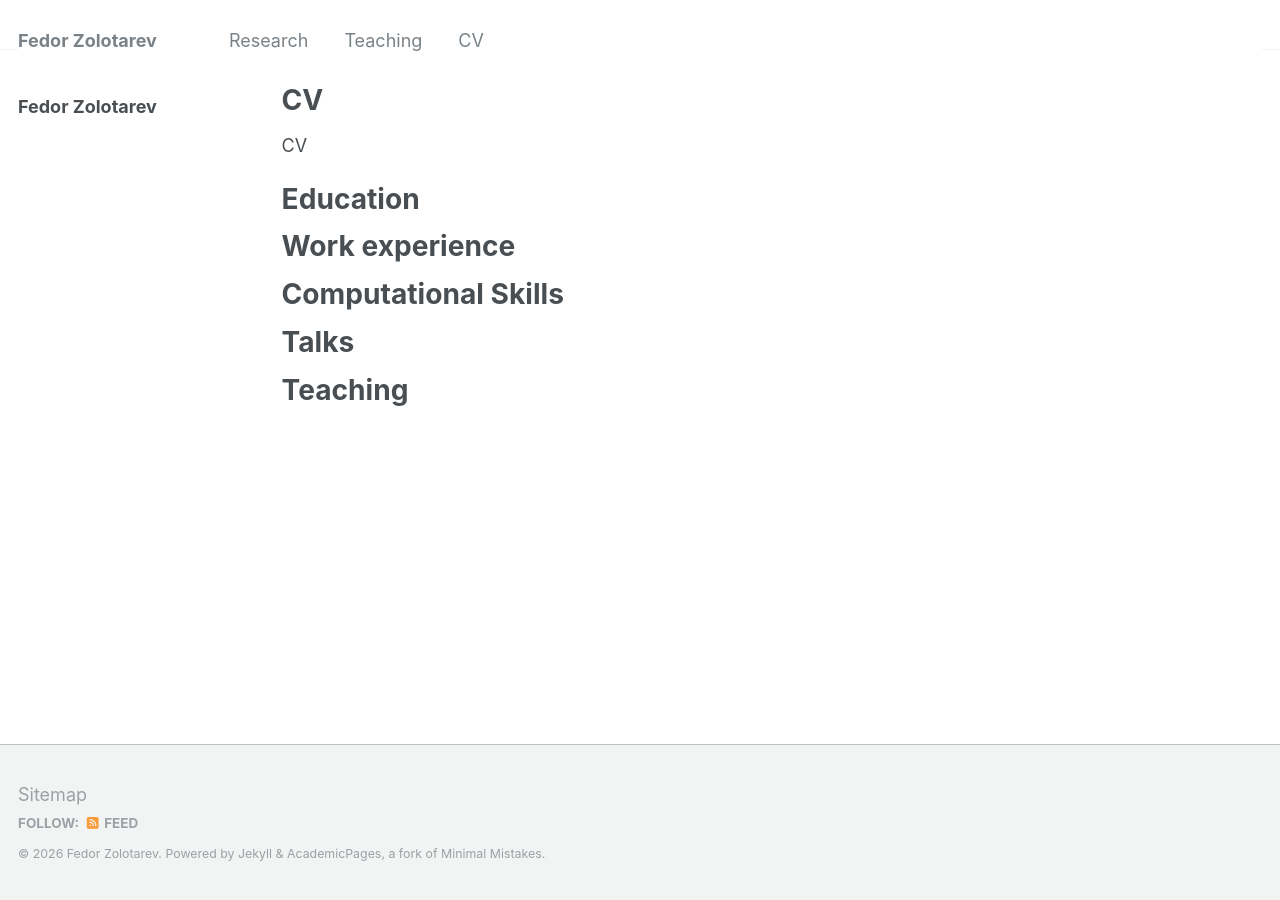
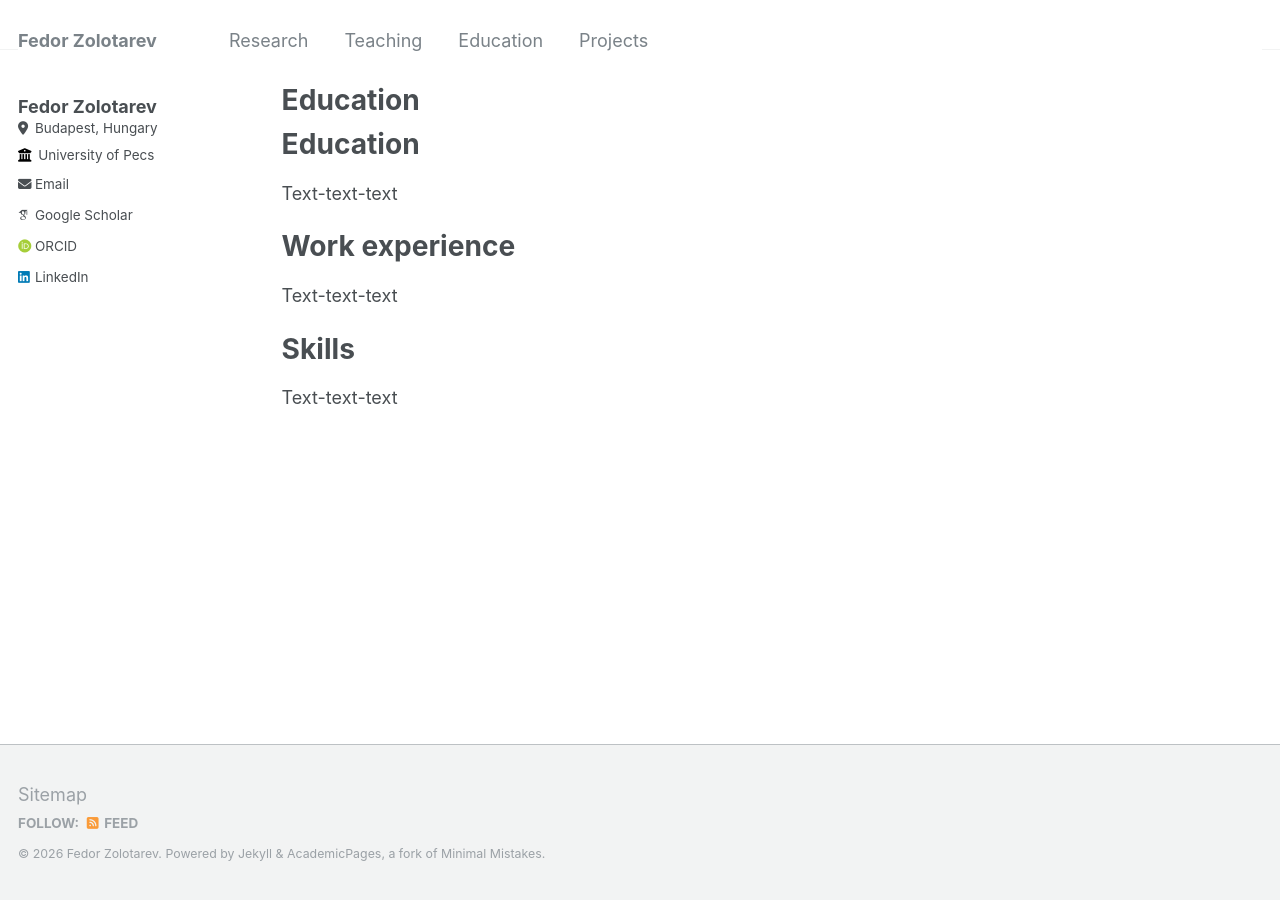
Before and after one commit to zolotarevfedor/bio, a Jekyll site: the page built from _pages/education.md, in a window 1280 px wide. Built offline with Jekyll 4.4.1, drawn with Linux system fonts in a browser that asks for light colours; some web fonts are replaced.

Commit message:
Fill site per requirements: sidebar info, page placeholders, Projects
- Sidebar: location, employer, email, ORCID, Google Scholar, LinkedIn
- Home: intro text, research interests list, closing line
- Research: Articles, Books (co-author), Conference attendance
- Teaching: Teaching assistant list
- CV renamed to Education (/cv/ redirects); new Projects page

Co-Authored-By: Claude Opus 5.5 <noreply@anthropic.com>

```diff
--- a/_config.yml
+++ b/_config.yml
@@ -25,16 +25,16 @@ author:
   name             : "Fedor Zolotarev"
   pronouns         : # example: "she/her"
   bio              : # e.g. "PhD Candidate"
-  location         : # e.g. "City, Country"
-  employer         : # e.g. "University"
+  location         : "Budapest, Hungary"
+  employer         : "University of Pecs"
   uri              : # URL
-  email            : # e.g. "name@example.com"
+  email            : "fedor.zolotarev.ekb@gmail.com"
 
   # Academic websites
   arxiv            : # URL - Update with the correct link to your profile
-  googlescholar    : # URL
+  googlescholar    : "https://scholar.google.com/citations?user=6FojSZsAAAAJ&hl=en"
   impactstory      : # URL
-  orcid            : # URL
+  orcid            : "https://orcid.org/0000-0002-8789-0856"
   pubmed           : # "https://www.ncbi.nlm.nih.gov/pubmed/?term=john+snow"
   researchgate     : # URL
 
@@ -57,7 +57,7 @@ author:
   keybase          : # Username
   instagram        : # Username
   lastfm           : # Username
-  linkedin         : # URL
+  linkedin         : "fedor-zolotarev-637b7a202" # profile name only, without https://www.linkedin.com/in/
   mastodon         : # URL
   medium           : # URL
   pinterest        : # Username
--- a/_data/navigation.yml
+++ b/_data/navigation.yml
@@ -6,5 +6,8 @@ main:
   - title: "Teaching"
     url: /teaching/
 
-  - title: "CV"
-    url: /cv/
+  - title: "Education"
+    url: /education/
+
+  - title: "Projects"
+    url: /projects/
--- a/_pages/cv.md
+++ b/_pages/education.md
@@ -1,27 +1,23 @@
 ---
 layout: archive
-title: "CV"
-permalink: /cv/
+title: "Education"
+permalink: /education/
 author_profile: true
 redirect_from:
+  - /cv/
   - /resume
 ---
 
 {% include base_path %}
 
-CV
-
 Education
 ======
+Text-text-text
 
 Work experience
 ======
+Text-text-text
 
-Computational Skills
+Skills
 ======
-
-Talks
-======
-
-Teaching
-======
+Text-text-text
```
Also changed, not shown: README.md (+2 -1 lines), _pages/about.md (+8 -0 lines), _pages/projects.md (added, +10 -0 lines), _pages/publications.md (+9 -3 lines), _pages/teaching.html (+9 -0 lines).
